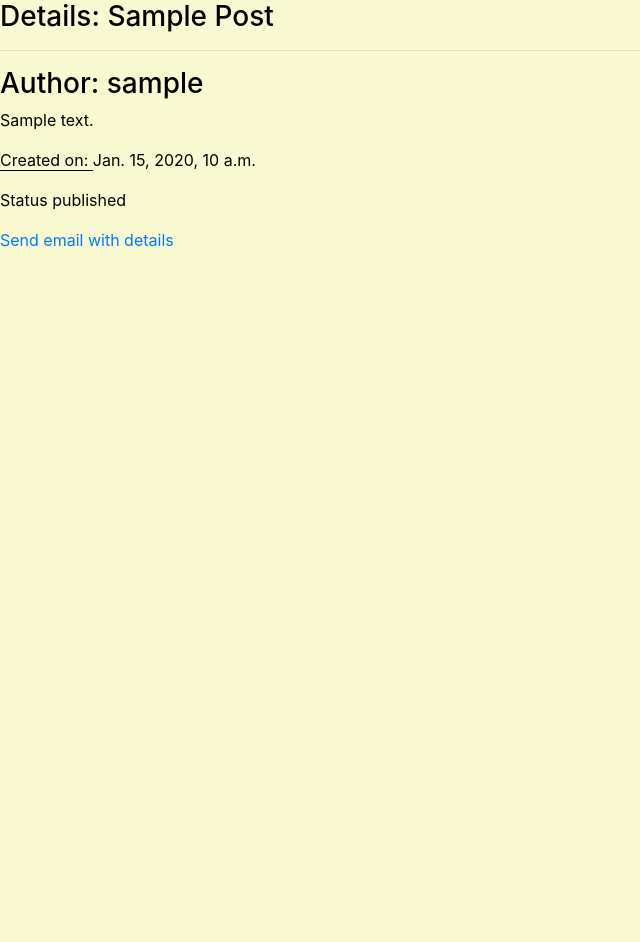
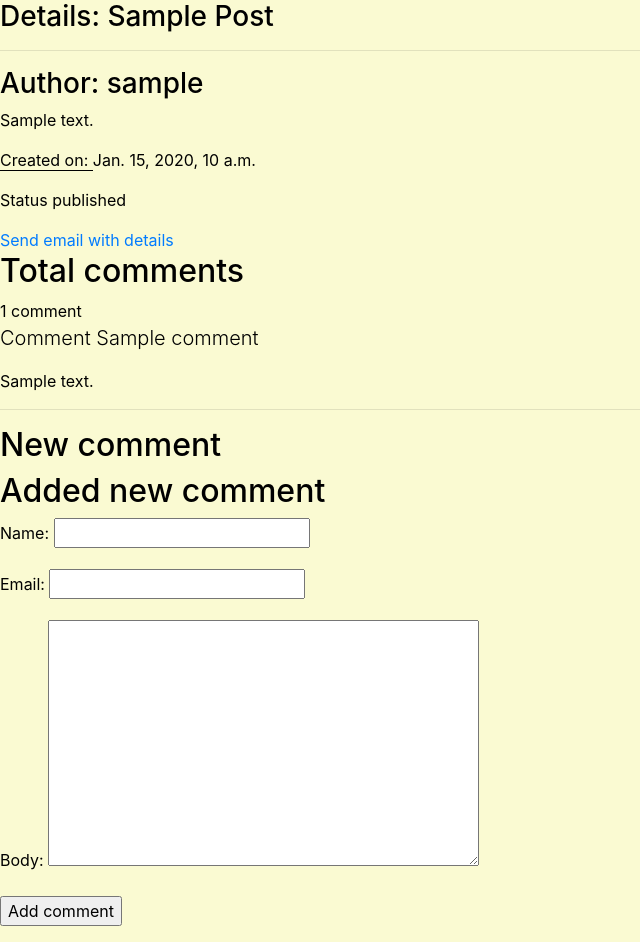
Before and after one commit to borko81/simple_django, a Django app: a page that uses myproject/templates/bookblog/detail.html in a window 1280 px wide. Shown: the whole page, without its empty margins (0-640 px from the left). Before the commit the page ends 247 px from the top, so only its background shows below. Run offline with Django 3.2, Linux system fonts and the light colour scheme; tables that the repository leaves empty hold one stand-in row (values such as "Sample post"); some libraries are stand-ins or nearby versions.

Commit message:
Add comment's form

```diff
--- a/myproject/bookblog/form.py
+++ b/myproject/bookblog/form.py
@@ -1,8 +1,22 @@
 from django import forms
+from . models import Comment
+
+class EmailForm(forms.Form):
+    name = forms.CharField(max_length=32, label='Your name', widget=forms.TextInput(attrs={
+        'class': 'form-control'
+    }))
+    email = forms.EmailField(label="Your email", widget=forms.TextInput(attrs={
+        'class': 'form-control'
+    }))
+    to = forms.EmailField(label='To email', widget=forms.TextInput(attrs={
+        'class': 'form-control'
+    }))
+    comments = forms.CharField(required=False, widget=forms.Textarea(attrs={
+        'class': 'form-control'
+    }))
 
 
-class EmailForm(forms.Form):
-    name = forms.CharField(max_length=32)
-    email = forms.EmailField()
-    to = forms.EmailField()
-    comments = forms.CharField(required=False, widget=forms.Textarea)
+class CommentForm(forms.ModelForm):
+    class Meta:
+        model = Comment
+        fields = 'name email body'.split()
--- a/myproject/bookblog/models.py
+++ b/myproject/bookblog/models.py
@@ -40,3 +40,19 @@ class Post(models.Model):
             self.publish.month,
             self.publish.day, self.slug,
         ])
+
+
+class Comment(models.Model):
+    post = models.ForeignKey(Post, on_delete=models.CASCADE, related_name='comments')
+    name = models.CharField(max_length=80)
+    email = models.EmailField()
+    body = models.TextField()
+    created = models.DateTimeField(auto_now_add=True)
+    updated = models.DateTimeField(auto_now=True)
+    active = models.BooleanField(default=True)
+
+    class Meta:
+        ordering = ('created', )
+
+    def __str__(self) -> str:
+        return f"Comment by {self.name} on {self.post}"
--- a/myproject/bookblog/views.py
+++ b/myproject/bookblog/views.py
@@ -1,9 +1,10 @@
-from django.http.response import HttpResponse
+from django.http.response import HttpResponse, HttpResponseRedirect
 from django.shortcuts import render, get_object_or_404
+from django.urls.base import reverse
 from django.views.generic import ListView
 from django.core.mail import send_mail
-from . models import Post
-from . form import EmailForm
+from . models import Post, Comment
+from . form import EmailForm, CommentForm
 
 
 def post_list(request):
@@ -33,12 +34,28 @@ class ListViewPublish(ListView):
 def post_detail(request, year, month, day, post):
     post = get_object_or_404(Post, slug=post,
                              publish__year=year, publish__month=month, publish__day=day)
+
+    comments = post.comments.filter(active=True)
+    new_comment = None
+    if request.method == 'POST':
+        comment_form = CommentForm(data=request.POST)
+        if comment_form.is_valid():
+            new_comment = comment_form.save(commit=False)
+            new_comment.post = post
+            new_comment.save()
+            return HttpResponseRedirect(reverse('bookblog:post_detail', args=[year, month, day, post.slug]))
+    else:
+        comment_form = CommentForm()
+
     return render(
         request,
         'bookblog/detail.html',
         {
             'post': post,
             'title': 'detail posts',
+            'comments': comments,
+            'new_comment': new_comment,
+            'comment_form': comment_form,
         }
     )
 
--- a/myproject/templates/bookblog/detail.html
+++ b/myproject/templates/bookblog/detail.html
@@ -12,4 +12,30 @@
     <p>Status {{ post.status }}</p>
     <a href="{% url 'bookblog:share' post.id %}">Send email with details</a>
 </div>
+
+<h2>Total comments</h2>
+{% with comments.count as total_comments %}
+{{ total_comments }} comment {{ total_comments|pluralize }}
+{% endwith %}
+
+{% for comment in comments %}
+<p class="lead">Comment {{ comment.name }}</p>
+<p>{{ comment.body|linebreaks }}</p>
+<hr>
+{% empty %}
+<p>There are no comment yet.</p>
+{% endfor %}
+
+<h2>New comment</h2>
+{% if new_comment %}
+<h2>New comment added successfully</h2>
+{% else %}
+<h2>Added new comment</h2>
+<form action="" method='POST'>
+    {% csrf_token %}
+    {{ comment_form.as_p }}
+    <p><input type="submit" value='Add comment'></p>
+</form>
+{% endif %}
+
 {% endblock content %}
--- a/myproject/templates/bookblog/share.html
+++ b/myproject/templates/bookblog/share.html
@@ -11,7 +11,7 @@
 <form action="" method="POST">
     {% csrf_token %}
     {{ form.as_p }}
-    <input type="submit" value="Send">
+    <input type="submit" value="Send" class="form-control btn btn-success">
 </form>
 {% endif %}
 
```
Also changed, not shown: myproject/bookblog/admin.py (+7 -1 lines), myproject/bookblog/migrations/0002_comment.py (added). Lines whose indentation alone changed are shown as unchanged.
